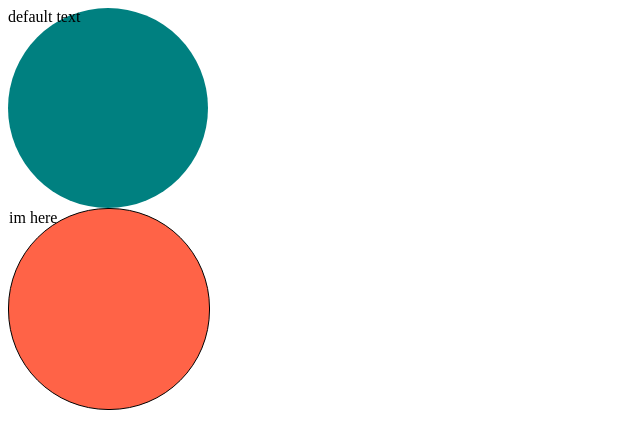
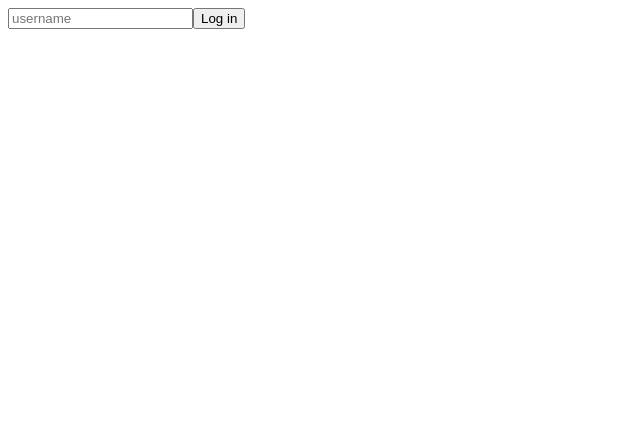
Before and after one commit to honghyunAhn/react-master, a React (Create React App) app: page / in a window 1280 px wide. Shown: the top 448 px of the page, without its empty margins (0-640 px from the left). Built offline with nearby package versions, Linux system fonts and the light colour scheme.

Commit message:
feat: Forms

```diff
--- a/src/App.tsx
+++ b/src/App.tsx
@@ -1,10 +1,28 @@
-import Circle from "./Circle";
+import React, { useState } from "react";
 
 function App() {
+  const [value, setValue] = useState("");
+  const onChange = (event: React.FormEvent<HTMLInputElement>) => {
+    const {
+      currentTarget: { value },
+    } = event;
+    setValue(value);
+  };
+  const onSubmit = (event: React.FormEvent<HTMLFormElement>) => {
+    event.preventDefault();
+    console.log(value);
+  };
   return (
     <div>
-      <Circle borderColor="yello" bgColor="teal" />
-      <Circle text="im here" bgColor="tomato" />
+      <form onSubmit={onSubmit}>
+        <input
+          value={value}
+          onChange={onChange}
+          type="text"
+          placeholder="username"
+        />
+        <button>Log in</button>
+      </form>
     </div>
   );
 }
--- a/src/Circle.tsx
+++ /dev/null
@@ -1,32 +0,0 @@
-import { useState } from "react";
-import styled from "styled-components";
-
-interface ContainerProps {
-  bgColor: string;
-  borderColor: string;
-}
-
-const Container = styled.div<ContainerProps>`
-  width: 200px;
-  height: 200px;
-  background-color: ${(props) => props.bgColor};
-  border-radius: 100px;
-  border: 1px solid ${(props) => props.borderColor};
-`;
-
-interface CircleProps {
-  bgColor: string;
-  borderColor?: string;
-  text?: string;
-}
-
-function Circle({ bgColor, borderColor, text = "default text" }: CircleProps) {
-  const [value, setValue] = useState<number | string>(0);
-  return (
-    <Container bgColor={bgColor} borderColor={borderColor ?? "black"}>
-      {text}
-    </Container>
-  );
-}
-
-export default Circle;
--- a/src/index.tsx
+++ b/src/index.tsx
@@ -1,6 +1,5 @@
 import React from "react";
 import ReactDOM from "react-dom/client";
-import { ThemeProvider } from "styled-components";
 import App from "./App";
 
 const root = ReactDOM.createRoot(
```
